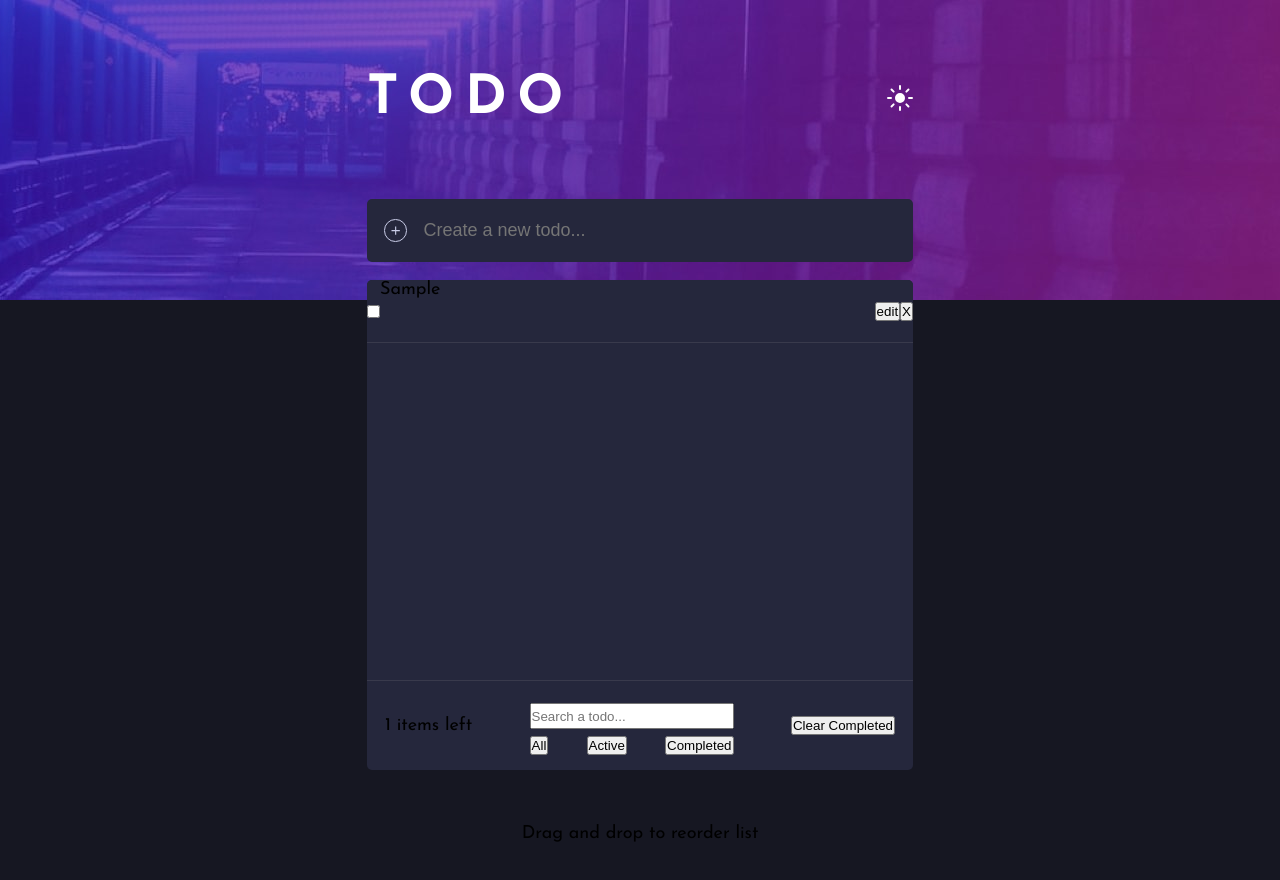
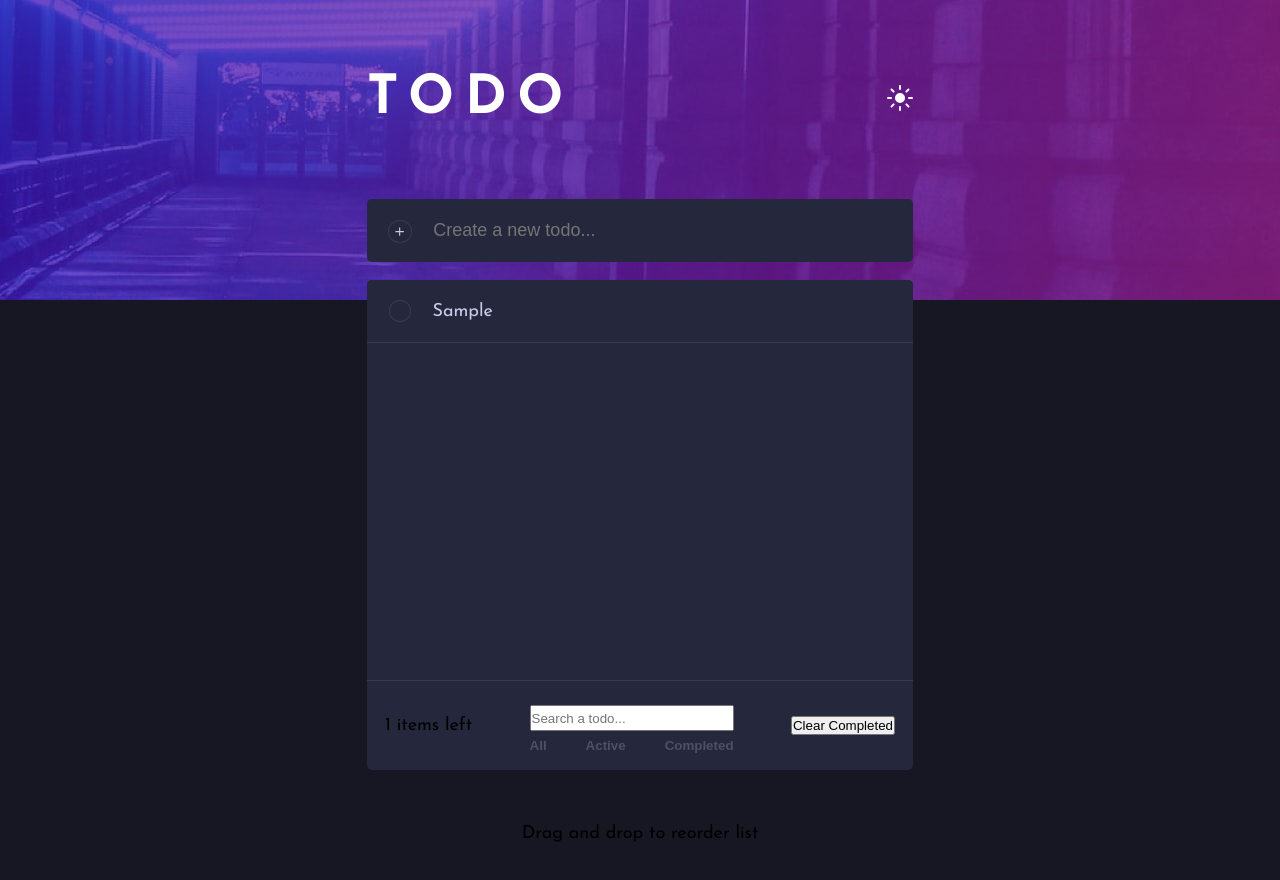
Before and after one commit to CatalinBanici/advanced-todo-app, a React (Create React App) app in the folder app/: page / in a window 1280 px wide. Both pictures are taken after typing "Sample" into the empty fields and a click on the button 395 px from the left and 230 px from the top of the page. Shown: the top 880 px of the page. Built offline with nearby package versions, Linux system fonts and the light colour scheme.

Commit message:
styles part 2

```diff
--- a/app/src/assets/styles/index.css
+++ b/app/src/assets/styles/index.css
@@ -119,17 +119,10 @@ main {
   border-radius: 5px;
 }
 
-.btn-add-container {
-  height: 3.5em;
-  width: 3.5em;
-  display: flex;
-  align-items: center;
-  justify-content: center;
-}
-
 .btn-add {
   height: 1.7em;
-  width: 1.7em;
+  width: 2em;
+  margin: 1.6em;
   background-color: transparent;
   color: var(--Text1);
   cursor: pointer;
@@ -137,7 +130,7 @@ main {
   justify-content: center;
   align-items: center;
   border-radius: 50%;
-  border: solid 1px var(--Text1);
+  border: solid 1px var(--Text4);
 }
 
 .btn-add:hover {
@@ -146,6 +139,7 @@ main {
 
   background-origin: border-box;
   background-clip: content-box, border-box;
+  color: white;
 }
 
 .btn-add:active {
@@ -185,13 +179,184 @@ section ul li {
 }
 
 section ul li input {
+  position: absolute;
+  opacity: 0;
+  cursor: pointer;
+  height: 1.6em;
+  width: 1.7em;
+  margin: 1.5em;
+  z-index: 10;
+}
+
+.checkmark {
+  position: relative;
+  top: 0;
+  left: 0;
+  width: 1.24em;
+  height: 1.2em;
+  margin: 1.2em;
+  background-color: transparent;
+  border-radius: 50%;
+  border: solid 1px var(--Text4);
+  cursor: pointer;
+}
+
+input:hover ~ .checkmark {
+  border: solid 1px transparent;
+  background-image: linear-gradient(
+      var(--TodoBackground),
+      var(--TodoBackground)
+    ),
+    linear-gradient(101deg, hsl(192, 100%, 67%), hsl(280, 87%, 65%));
+
+  background-origin: border-box;
+  background-clip: content-box, border-box;
+}
+
+input:checked ~ .checkmark {
+  border: solid 1px transparent;
+  background-image: linear-gradient(hsl(192, 100%, 67%), hsl(280, 87%, 65%)),
+    linear-gradient(101deg, hsl(192, 100%, 67%), hsl(280, 87%, 65%));
+
+  background-origin: border-box;
+  background-clip: content-box, border-box;
+  color: white;
+  content: url(../images/icon-check.svg);
+  width: 1.24em;
+  height: 1.2em;
+}
+
+input:checked ~ p {
+  color: var(--Text3);
+  text-decoration: line-through;
+}
+
+input:checked:hover ~ .checkmark {
+  border: 1px solid var(--Text4);
+}
+
+input:active ~ .checkmark {
+  opacity: 0.5;
+}
+
+.btn-edit {
+  display: none;
+  justify-content: center;
+  align-items: center;
+  border: none;
+  background-color: transparent;
+  font-size: 1.5em;
+  color: var(--Text4);
+  margin: 0.5em;
+  cursor: pointer;
+}
+
+.btn-edit:hover {
+  color: var(--Text2);
+}
+
+.btn-edit:active {
+  opacity: 0.5;
+}
+
+.btn-delete {
+  display: none;
+  justify-content: center;
+  align-items: center;
+  border: none;
+  background-color: transparent;
+  font-size: 1.5em;
+  color: var(--Text4);
+  margin: 0.5em;
+  cursor: pointer;
+}
+
+.btn-delete:hover {
+  color: var(--Text2);
+}
+
+.btn-delete:active {
+  opacity: 0.5;
+}
+
+section ul li:hover .btn-delete {
+  display: flex;
+}
+
+section ul li:hover .btn-edit {
+  display: flex;
 }
 
 section ul li p {
   overflow-y: hidden;
+  height: 100%;
+  width: 67.4%;
+  color: var(--Text1);
+  align-self: center;
+  display: flex;
+  align-items: center;
+}
 
+/* EDIT FORM */
+
+.form-edit {
+  width: 100%;
+  height: 3.5em;
+  display: flex;
+  flex-direction: row;
+  background-color: var(--TodoBackground);
+  border-bottom: 1px solid var(--Text4);
+}
+
+.form-edit .btn-update {
+  height: 1.7em;
+  width: 2.3em;
+  margin: 0.6em;
+  background-color: transparent;
+  color: var(--Text2);
+  cursor: pointer;
+  display: flex;
+  justify-content: center;
+  align-items: center;
+  border: none;
+  font-size: 1.2em;
+}
+
+.form-edit .btn-update:hover {
+  color: var(--Text1);
+}
+
+.form-edit .btn-update:active {
+  opacity: 0.5;
+}
+
+.form-edit input {
+  width: 100%;
   height: 100%;
-  width: 100%;
+  background-color: transparent;
+  outline: none;
+  border: none;
+  font-size: 1em;
+  color: var(--Text1);
+}
+
+.form-edit .btn-cancel {
+  border: none;
+  background-color: transparent;
+  font-size: 1.5em;
+  width: 1em;
+  height: 1em;
+  margin: 0.65em;
+  cursor: pointer;
+  color: var(--Text4);
+}
+
+.form-edit .btn-cancel:hover {
+  color: var(--Text2);
+}
+
+.form-edit .btn-cancel:active {
+  opacity: 0.5;
 }
 
 /* ASIDE */
@@ -225,6 +390,22 @@ aside {
   justify-content: space-between;
 }
 
+.btn-filter {
+  border: none;
+  background-color: transparent;
+  color: var(--Text3);
+  font-weight: bolder;
+  cursor: pointer;
+}
+
+.btn-filter:hover {
+  color: var(--Text1);
+}
+
+.btn-filter-active {
+  color: var(--BrightBlue);
+}
+
 .dnd {
   padding: 3em;
 }
--- a/app/src/components/Todo.js
+++ b/app/src/components/Todo.js
@@ -1,4 +1,6 @@
 import React from "react";
+import { FaRegEdit } from "react-icons/fa";
+import { RxCross2 } from "react-icons/rx";
 
 export default function Todo(props) {
   const { todo, handleCheckTodo, handleDeleteTodo, handleToggleEdit } = props;
@@ -8,14 +10,24 @@ export default function Todo(props) {
       <input
         type="checkbox"
         checked={todo.complete}
+        title={todo.complete ? "Mark as unchecked" : "Mark as checked"}
         onChange={() => handleCheckTodo(todo.id)}
       />
+      <span className="checkmark"></span>
       <p>{todo.textContent}</p>
-      <button className="btn-edit" onClick={() => handleToggleEdit(todo.id)}>
-        edit
+      <button
+        className="btn-edit"
+        title="Edit todo"
+        onClick={() => handleToggleEdit(todo.id)}
+      >
+        <FaRegEdit />
       </button>
-      <button className="btn-delete" onClick={() => handleDeleteTodo(todo.id)}>
-        X
+      <button
+        className="btn-delete"
+        title="Delete todo"
+        onClick={() => handleDeleteTodo(todo.id)}
+      >
+        <RxCross2 />
       </button>
     </li>
   );
--- a/app/src/components/TodoEditForm.js
+++ b/app/src/components/TodoEditForm.js
@@ -1,4 +1,6 @@
 import React, { useState } from "react";
+import { RxUpdate } from "react-icons/rx";
+import { MdOutlineCancel } from "react-icons/md";
 
 export default function TodoEditForm(props) {
   const { todo, handleUpdateTodo, handleToggleEdit } = props;
@@ -11,20 +13,27 @@ export default function TodoEditForm(props) {
 
   return (
     <form className="form-edit" onSubmit={(e) => e.preventDefault()}>
-      <div className="btn-update-container">
-        <button className="btn-update" onClick={() => updateTodo()}>
-          +
-        </button>
-      </div>
+      <button
+        className="btn-update"
+        title="Update todo"
+        onClick={() => updateTodo()}
+      >
+        <RxUpdate />
+      </button>
 
       <input
         type="text"
         placeholder="Update todo..."
+        autoFocus
         value={editInput}
         onChange={(e) => setEditInput(e.target.value)}
       />
-      <button className="btn-cancel" onClick={() => handleToggleEdit(todo.id)}>
-        x
+      <button
+        className="btn-cancel"
+        title="Cancel"
+        onClick={() => handleToggleEdit(todo.id)}
+      >
+        <MdOutlineCancel />
       </button>
     </form>
   );
--- a/app/src/components/TodoForm.js
+++ b/app/src/components/TodoForm.js
@@ -10,11 +10,9 @@ export default function TodoForm(props) {
   }
   return (
     <form className="form-add" onSubmit={(e) => e.preventDefault()}>
-      <div className="btn-add-container">
-        <button className="btn-add" onClick={addTodo}>
-          <IoMdAdd />
-        </button>
-      </div>
+      <button className="btn-add" title="Add todo" onClick={addTodo}>
+        <IoMdAdd />
+      </button>
 
       <input type="text" placeholder="Create a new todo..." ref={inputRef} />
     </form>
```
